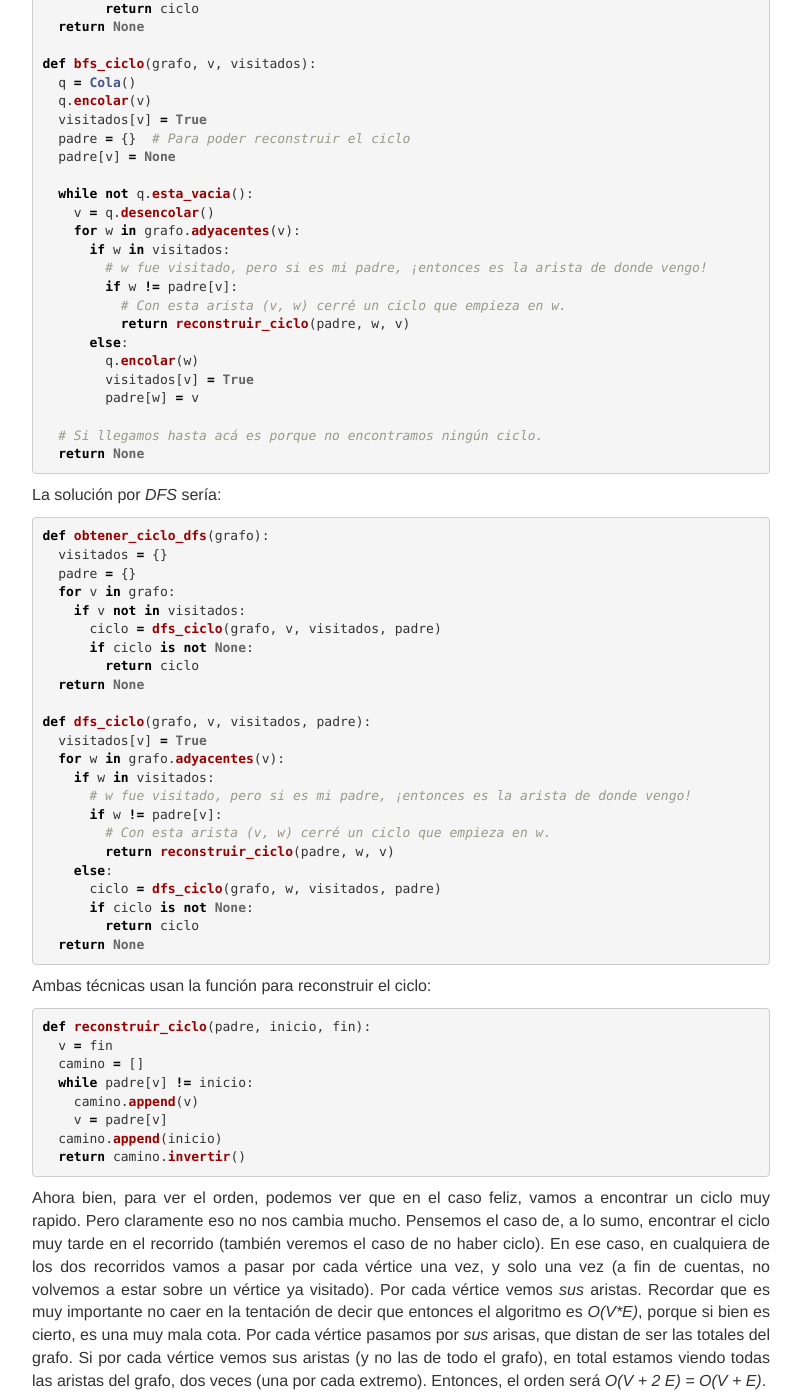
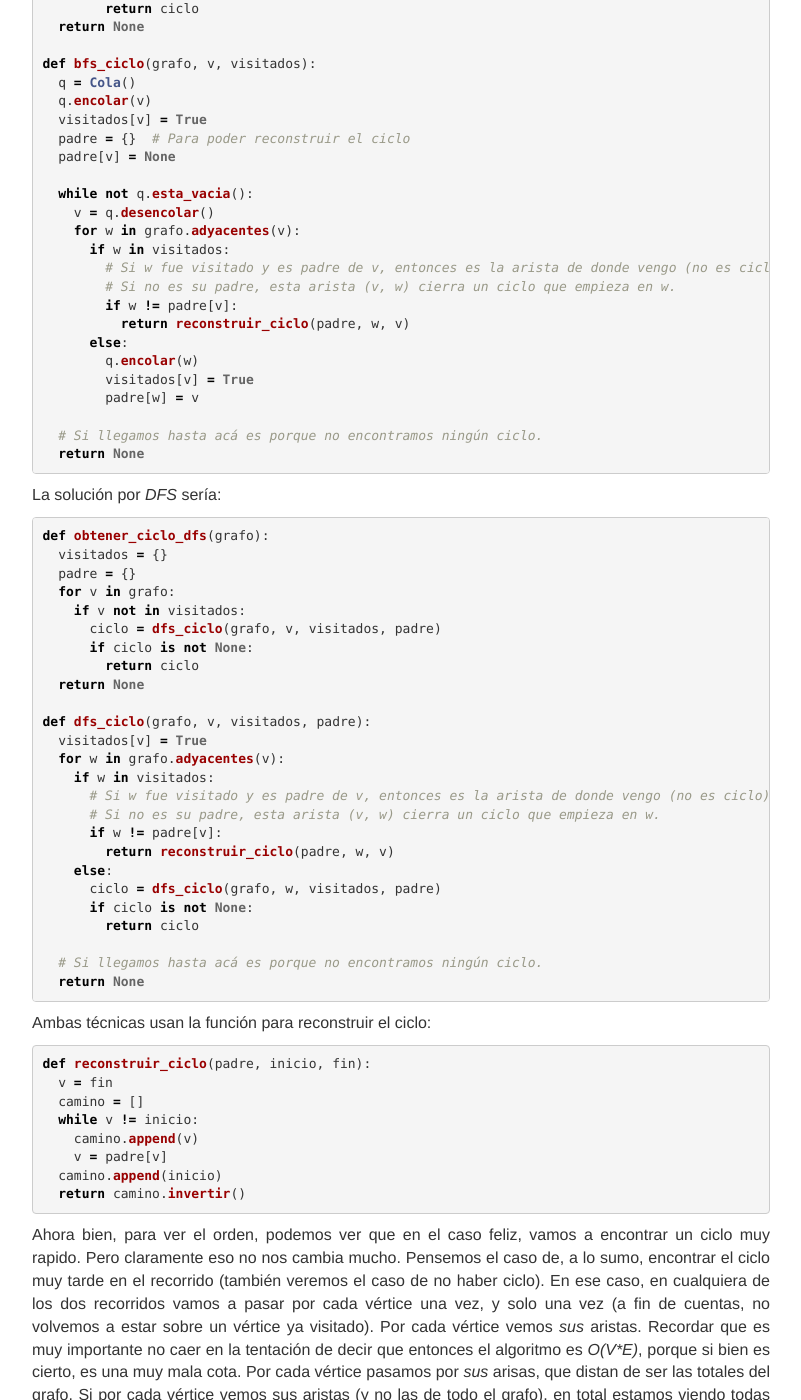
Before and after one commit to algoritmos-rw/algoritmos, a Jekyll site: the page built from static/guias/grafos.md, in a window 1280 px wide and 1400 px high, scrolled down 925 px. Shown: the whole window, without its empty margins (239-1040 px from the left). Built offline with Jekyll 4.4.1, drawn with Linux system fonts in a browser that asks for light colours; nearby versions of some CDN libraries.

Commit message:
Fix bug en ejercicio resuelto que no reconstruía el ciclo correctamente.
Clarifico comentarios.

````diff
--- a/static/guias/grafos.md
+++ b/static/guias/grafos.md
@@ -48,9 +48,9 @@ def bfs_ciclo(grafo, v, visitados):
     v = q.desencolar()
     for w in grafo.adyacentes(v):
       if w in visitados:
-        # w fue visitado, pero si es mi padre, ¡entonces es la arista de donde vengo!
+        # Si w fue visitado y es padre de v, entonces es la arista de donde vengo (no es ciclo).
+        # Si no es su padre, esta arista (v, w) cierra un ciclo que empieza en w.
         if w != padre[v]:
-          # Con esta arista (v, w) cerré un ciclo que empieza en w.
           return reconstruir_ciclo(padre, w, v)
       else:
         q.encolar(w)
@@ -78,14 +78,16 @@ def dfs_ciclo(grafo, v, visitados, padre):
   visitados[v] = True
   for w in grafo.adyacentes(v):
     if w in visitados:
-      # w fue visitado, pero si es mi padre, ¡entonces es la arista de donde vengo!
+      # Si w fue visitado y es padre de v, entonces es la arista de donde vengo (no es ciclo).
+      # Si no es su padre, esta arista (v, w) cierra un ciclo que empieza en w.
       if w != padre[v]:
-        # Con esta arista (v, w) cerré un ciclo que empieza en w.
         return reconstruir_ciclo(padre, w, v)
     else:
       ciclo = dfs_ciclo(grafo, w, visitados, padre)
       if ciclo is not None:
         return ciclo
+
+  # Si llegamos hasta acá es porque no encontramos ningún ciclo.
   return None
 ```
 
````
Also changed, not shown: other parts of static/guias/grafos.md (+1 -1 lines).
